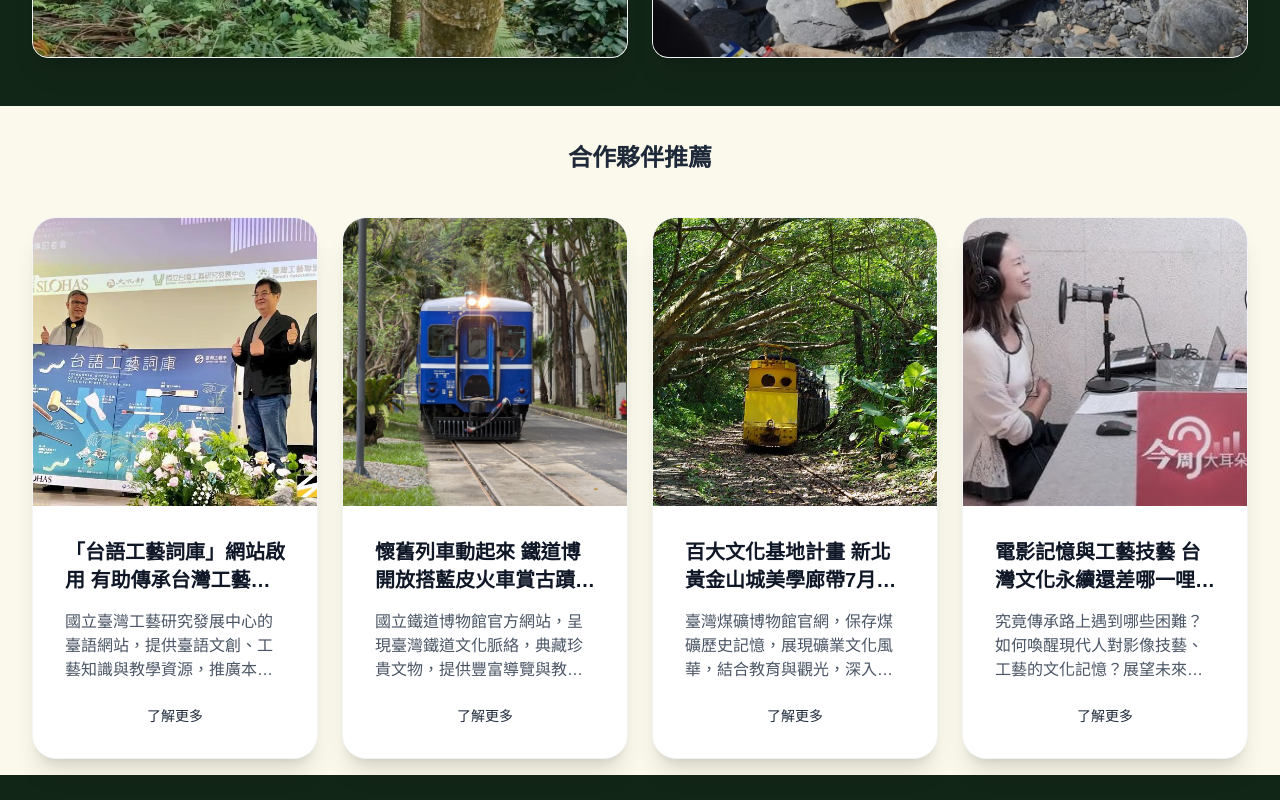
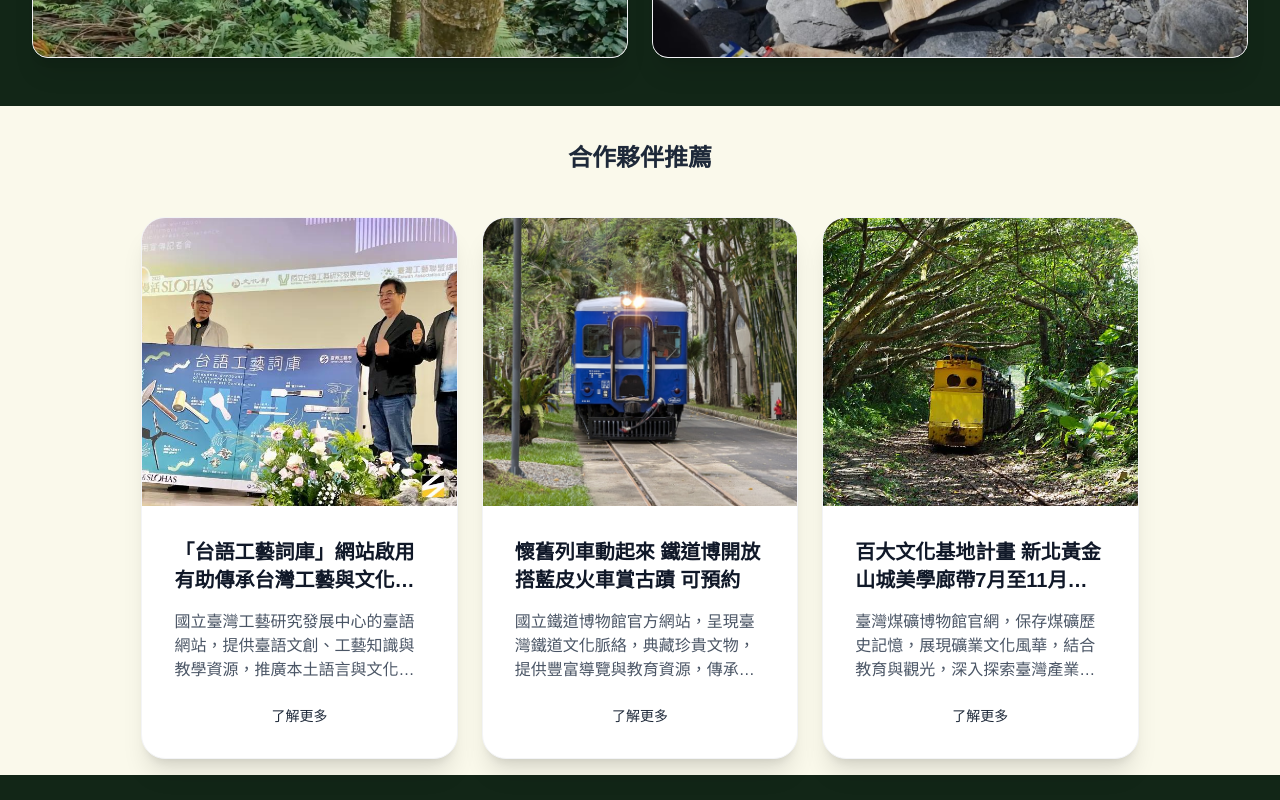
Before and after one commit to TW-tech/Cultural-Website, a Next.js app: page / in a window 1280 px wide. Shown: the part 2800-3600 px from the top of the page. Built offline with nearby package versions, Linux system fonts and the light colour scheme; a web font is replaced by a local one.

Commit message:
change partner to 3 cards per row

```diff
--- a/src/components/sections/PartnerRecommendations.tsx
+++ b/src/components/sections/PartnerRecommendations.tsx
@@ -14,17 +14,17 @@
 
   return (
     <section className="pt-4 pb-2 sm:pt-6 sm:pb-3 lg:pt-8 lg:pb-4 bg-[#FAF9EB]">
-      <div className="w-full">
+      <div className="w-full flex justify-center px-4 sm:px-6 lg:px-8">
+        <div className="w-full sm:w-[82%]">
           {/* 標題區塊 */}
-        <div className="text-center mb-8 sm:mb-10 px-4 sm:px-6 lg:px-8">
+          <div className="text-center mb-8 sm:mb-10">
             <p className="text-lg sm:text-xl lg:text-2xl font-bold text-gray-800 max-w-3xl mx-auto leading-relaxed">
               合作夥伴推薦
             </p>
           </div>
 
-        {/* 合作夥伴卡片 - 4個一排有間距 */}
-        <div className="px-4 sm:px-6 lg:px-8">
-          <div className="grid grid-cols-1 sm:grid-cols-2 xl:grid-cols-4 gap-4 sm:gap-6">
+          {/* 合作夥伴卡片 - 3個一排對齊Slogan */}
+          <div className="grid grid-cols-1 sm:grid-cols-2 lg:grid-cols-3 gap-4 sm:gap-6">
             {partnersData.map((partner, index) => (
               <div
                 key={`${partner.id}-${index}`}
--- a/src/data/index.ts
+++ b/src/data/index.ts
@@ -30,15 +30,15 @@
     established: "2001",
     website: "https://www.taiwancoal.com.tw/web/"
   },
-  {
-    id: "cultural-education",
-    name: "電影記憶與工藝技藝 台灣文化永續還差哪一哩路？",
-    description: "究竟傳承路上遇到哪些困難？如何喚醒現代人對影像技藝、工藝的文化記憶？展望未來，傳統該如何與現代接軌，不再讓文化永續淪於道德勸說？",
-    image: "/images/partnerrecommendations/今周大耳朵.jpg",
-    category: "專題報導",
-    established: "2015",
-    website: "https://south.npm.gov.tw/"
-  }
+//   {
+//     id: "cultural-education",
+//     name: "電影記憶與工藝技藝 台灣文化永續還差哪一哩路？",
+//     description: "究竟傳承路上遇到哪些困難？如何喚醒現代人對影像技藝、工藝的文化記憶？展望未來，傳統該如何與現代接軌，不再讓文化永續淪於道德勸說？",
+//     image: "/images/partnerrecommendations/今周大耳朵.jpg",
+//     category: "專題報導",
+//     established: "2015",
+//     website: "https://south.npm.gov.tw/"
+//   }
 ];
 
 // 影音推薦數據
```
Lines whose indentation alone changed are shown as unchanged.
